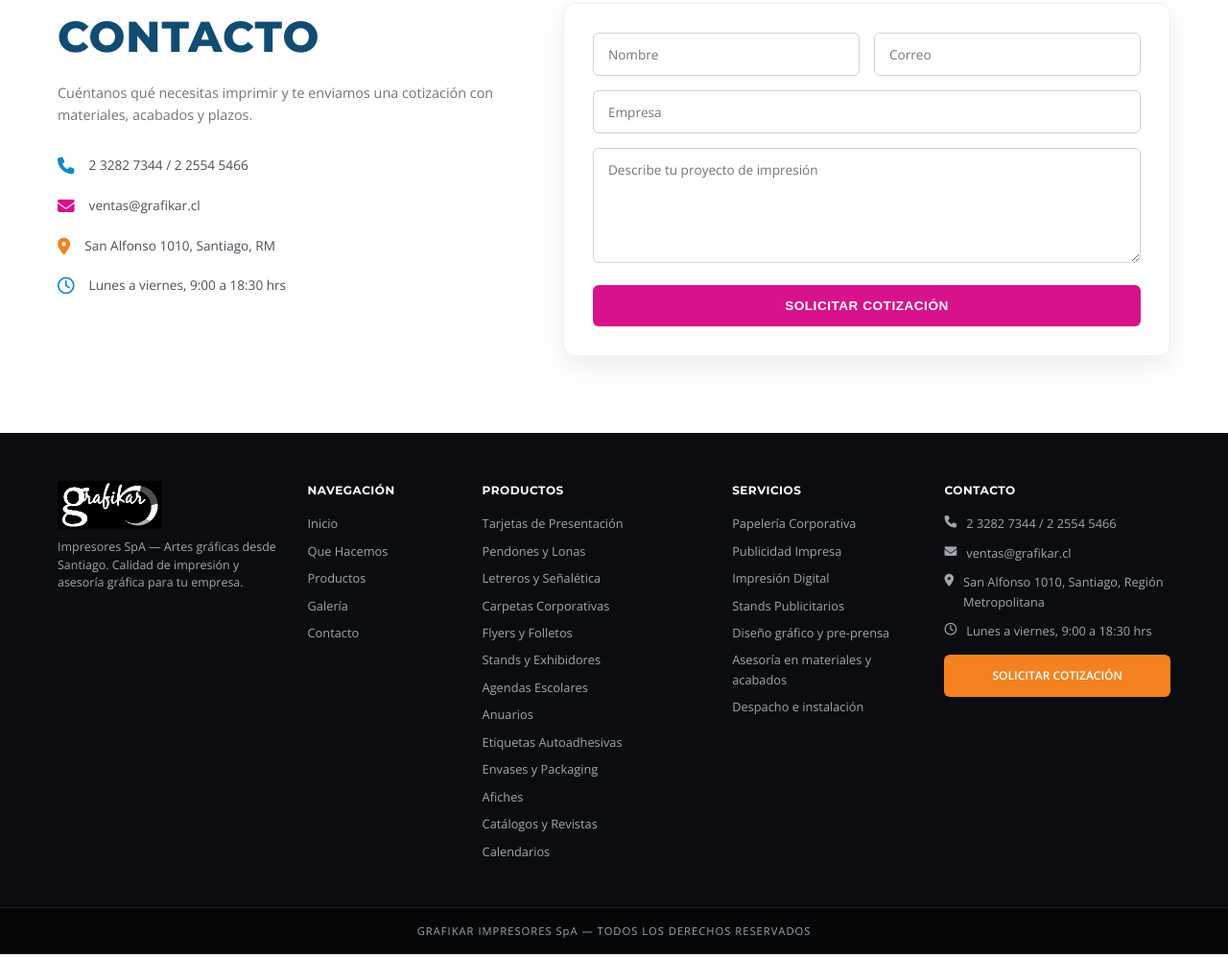
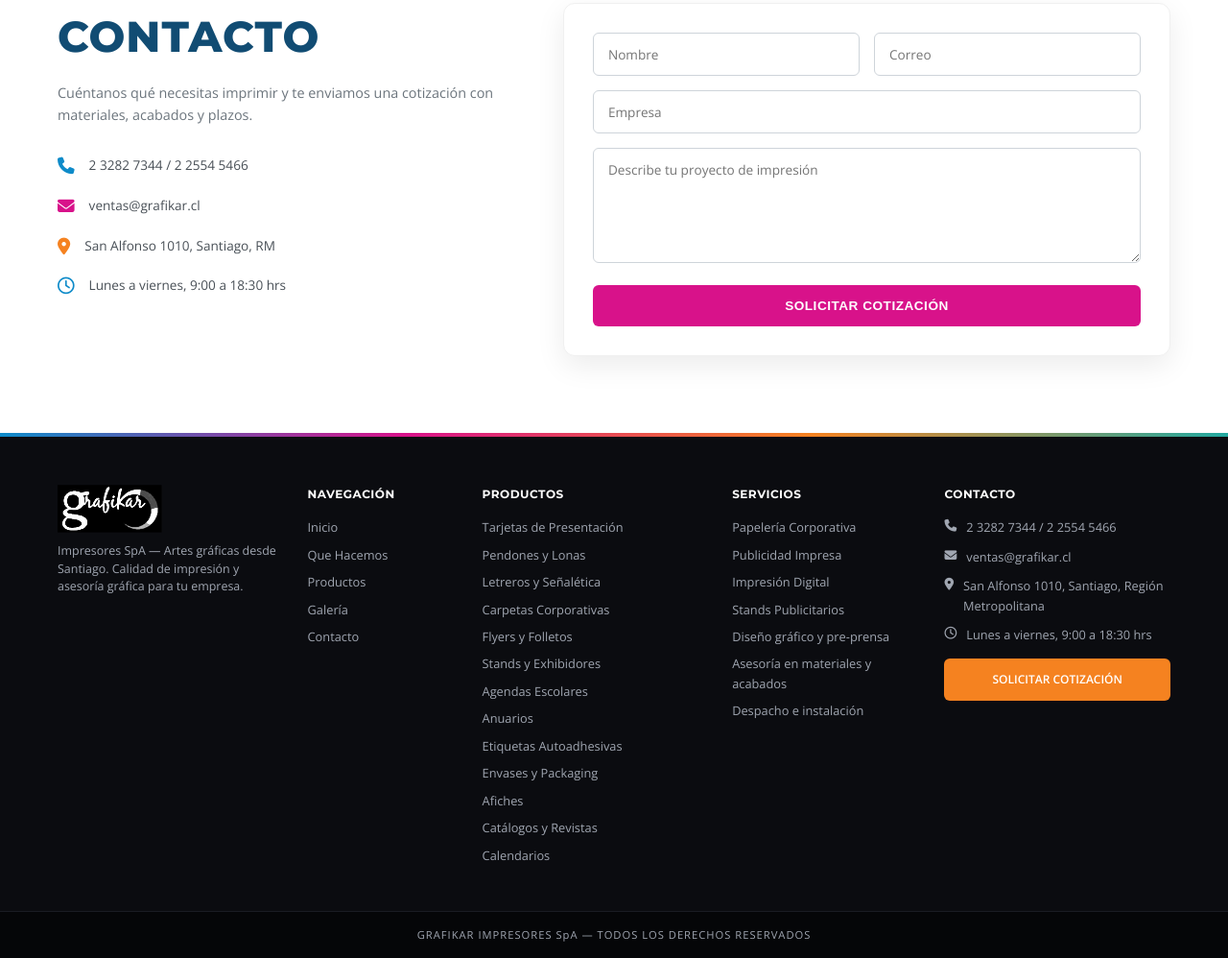
Before and after one commit to arielruiz1504-cloud/Grafikar-Web, a plain HTML site: page index.html in a window 1280 px wide. Shown: the part 3028-4026 px from the top of the page at 96% size. Drawn offline with nearby package versions, Linux system fonts and the light colour scheme.

Commit message:
style: Agrega barra gradiente multicolor en borde superior de Footer

```diff
--- a/index.html
+++ b/index.html
@@ -1312,6 +1312,9 @@
     </section>
 
     <!-- FOOTER -->
+
+    <div class="rainbow-bar"></div>
+
     <footer>
         <div class="container">
             <div class="footer-grid">
```
